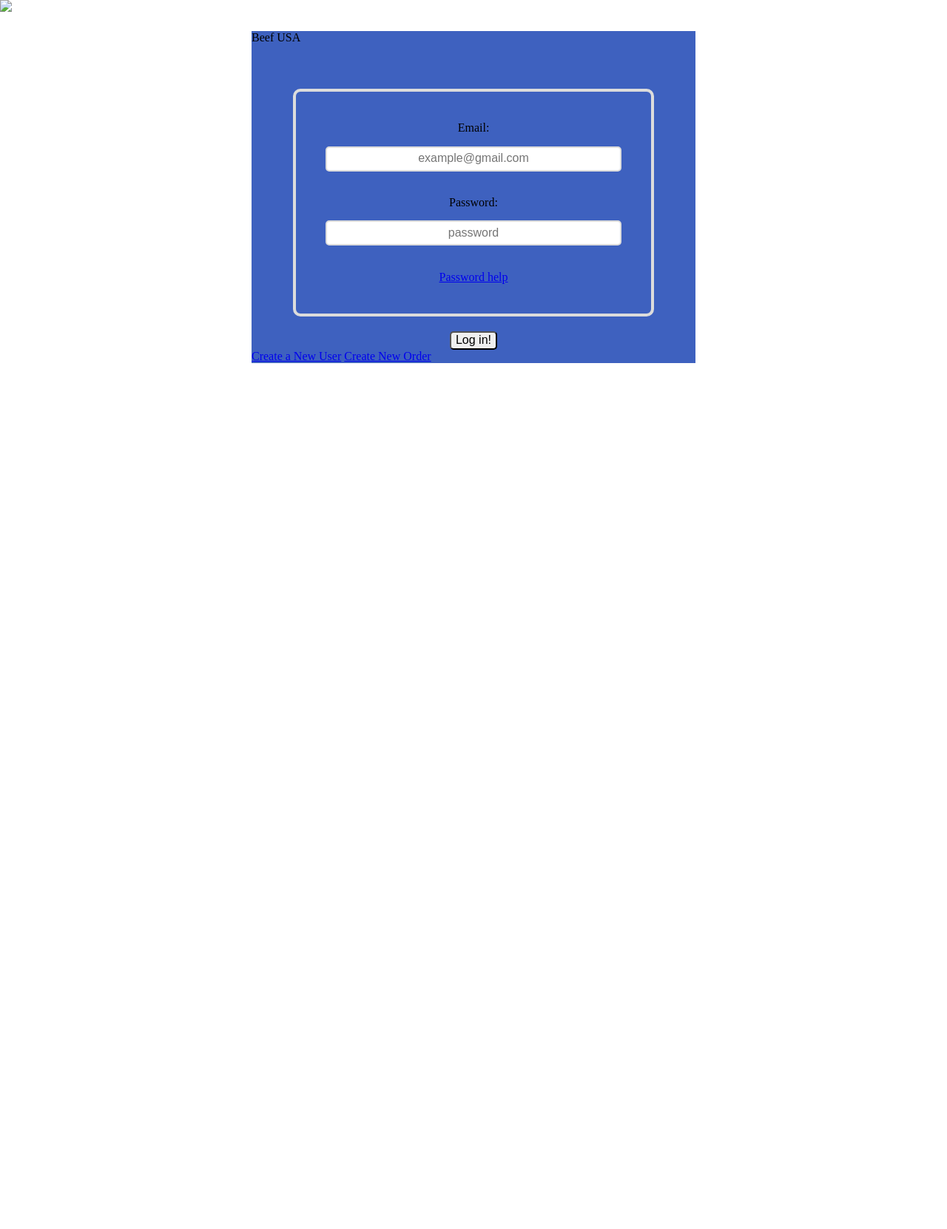
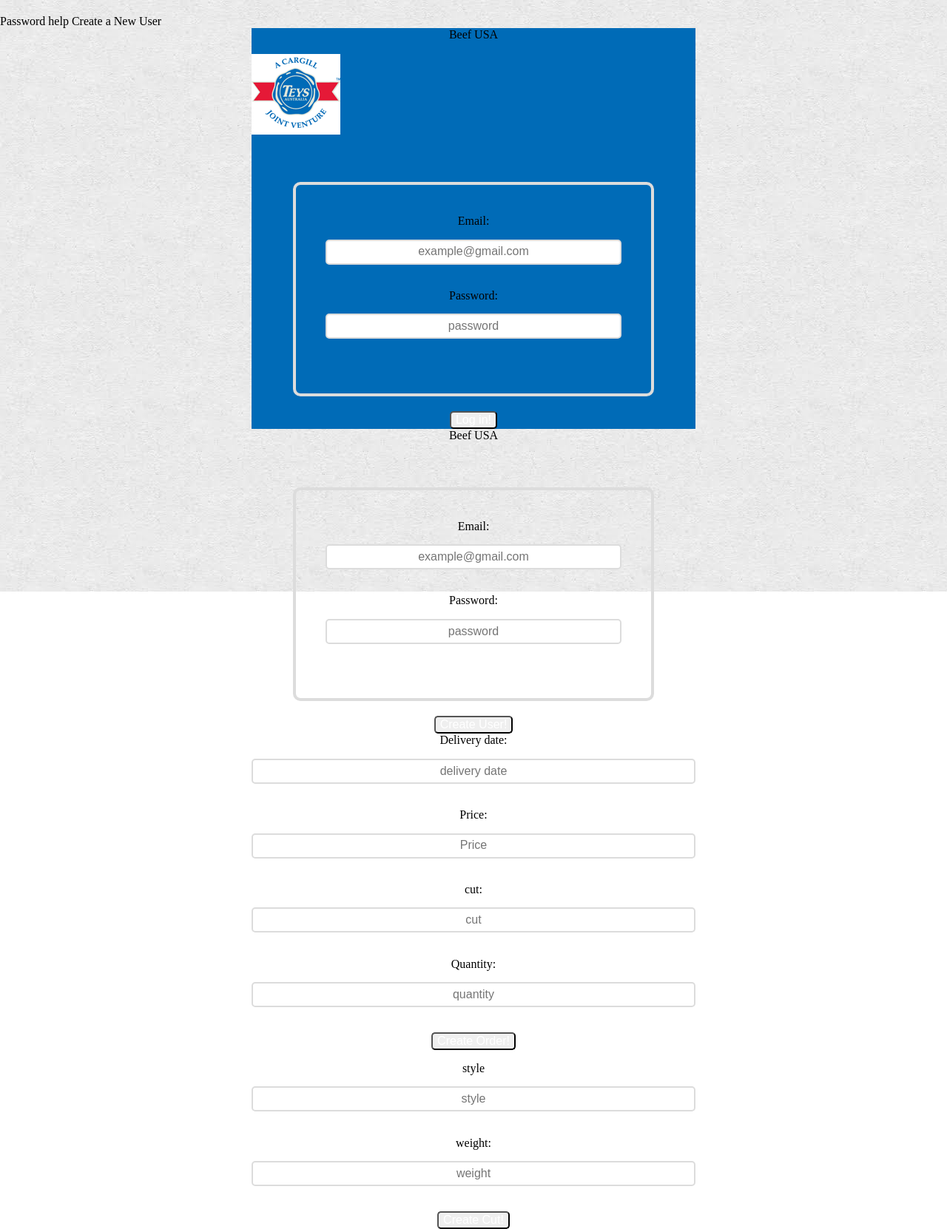
Before and after one commit to LeCatalyser/beef_API, a website: page static/index.html in a window 1280 px wide. Shown: the whole page at 74% size. Before the commit the page ends 800 px from the top, so only its background shows below. Drawn offline with nearby package versions, Linux system fonts and the light colour scheme; no server answers.

Commit message:
added logo, background, section for completed order, controller code for clicking from page to page

```diff
--- a/static/client_model.js
+++ b/static/client_model.js
@@ -112,7 +112,8 @@
       delivery: newOrder.delivery, //do we need to config this?
       price: newOrder.price,
       cutId: newOrder.cutId,
-      quantity: newOrder.quantity
+      quantity: newOrder.quantity,
+      userId: "placeholder until we have a userId"
     })
   })
     .then(res => {
--- a/static/controller.js
+++ b/static/controller.js
@@ -23,12 +23,13 @@
 //As an administrator I want to add/delete cuts
 //As an administrator I want to grant/revoke access
 
-$(".sign-up").on("click", e => {
+$(".create-user").on("click", e => {
   Beef.postUser({
     email: $(".email").val(),
     password: $(".password").val()
   }).then(user => {
     Beef.state.currentUser = user;
+    Beef.state.currentPage = "order-form";
     Beef.render();
   });
 });
@@ -61,11 +62,31 @@
   Beef.render();
 });
 
+$(".log-in").on("click", function() {
+  Beef.state.currentPage = "log-in";
+  Beef.state.currentPage = "order-form";
+  Beef.render();
+});
+
 $(".order-form-link").on("click", function() {
   Beef.state.currentPage = "order-form";
   Beef.render();
 });
 
+$(".new-order").on("submit", function() {
+  Beef.createOrder({
+    delivery: $(".delivery").val(),
+    price: $(".price").val(),
+    cutId: $(".cut").val(),
+    quantity: $(".quantity").val()
+  })
+  .then(newOrder => {
+
+  });
+});
+
+$(""//promise call back with then )
+
 $(".administrator-link").on("click", function() {
   Beef.state.currentPage = "administrator";
   Beef.render();
--- a/static/index.html
+++ b/static/index.html
@@ -6,7 +6,6 @@
   <meta charset="utf-8">
 
   <title>Beef USA</title>
-  <img class="logo" src="teys_logo.jpg">
   <meta name="order form Beef USA" content="The HTML5 Herald">
   <meta name="Luisa Salcedo" content="SitePoint">
 <link rel="stylesheet" href="https://cdnjs.cloudflare.com/ajax/libs/normalize/7.0.0/normalize.min.css">
@@ -16,24 +15,25 @@
 
 <body>
   <main>
-    <h1 class="current-user"></h1>
+    <nav>
+        <a id="forgot_pass" href="#">Password help</a>
+        <a class="sign-up-link" href =#>Create a New User</a>
+    </nav>
     <!--Landing Page-->
     <section class="welcome" id="return">
       <p>Beef USA</p>
+      <img class="logo" src="teyslogo.jpg"/>
       <div class="box">
         <form>
           <label for="email"> Email: </label>
           <input placeholder="example@gmail.com" "text"><br>
+
           <label for="password"> Password:</label>
           <input placeholder="password"><br>
-          <a class="forgot_pass" href="#">Password help</a>
         </form>
       </div>
       <button class="log-in">Log in!</button>
-      <a class="sign-up-link" href =#>Create a New User</a>
-      <a class="administrator-link" href =#>Create New Order</a>
     </section>
-
 
      <!--Log In -->
 
@@ -55,15 +55,26 @@
     <!--Order Form-->
 
     <section class="order-form">
-      <form>
+      <form class="new-order">
         <label for="delivery"> Delivery date: </label>
-        <input placeholder="delivery date"><br>
+        <input class="delivery" placeholder="delivery date"><br>
         <label for="price"> Price: </label>
-        <input placeholder="Price"><br>
+        <input class="price" placeholder="Price"><br>
         <label for="cut">cut: </label>
-        <input placeholder="quantity"><br>
+        <input class="cut" placeholder="cut"><br>
+        <label for="quantity"> Quantity:</label>
+        <input class="quantity" placeholder="quantity"><br>
+        <button class="create-order">Create Order!</button>
       </form>
     </section>
+
+    <!--Completed Order-->
+
+    <section class="completed-order">
+      <div>
+        <ul class="completed-delivery"></ul>
+      </div>
+
 
     <!--Administrator landing page-->
 
@@ -73,7 +84,7 @@
         <input class=style placeholder="style"><br>
         <label for="weight">weight: </label>
         <input class=weight placeholder="weight"><br>
-      <button class="log-in">Create Cut!</button>
+      <button class="link" id="log-in">Create Cut!</button>
       </form>
     </section>
 
--- a/static/main.css
+++ b/static/main.css
@@ -1,18 +1,47 @@
-main{
+nav {
+  margin-top: 20px;
+}
 
+nav a{
+  color: black;
+  text-decoration: none;
 }
-body{
+nav a:hover{
+  color: grey;
+}
+html, body, main {
   width: 100%;
   height: 100%;
+}
+main{
+  background-image: url("squared_texture.jpeg");
+  background-color: #cccccc;
+  display: flex;
+  flex-direction: column;
+}
+
+p{
+  text-align: center;
+}
+
+#id{
 
 }
 
 label{
   border-radius: 1em;
 }
+
+.link {
+  text-decoration: none;
+}
 #return
 {
-   background: #3e61bf;
+   background: #006bb7;
+}
+
+.sign-up-link, .create-user{
+  text-align: center;
 }
 p{
   margin-top: 0;
@@ -57,12 +86,13 @@
   border-radius: 5px;
 }
 
-button
+button, .create-user
 {
   text-align: center;
   margin: auto;
   display: block;
   border-radius: 5px;
+  color: #fff;
 
 }
 form
```
Also changed, not shown: static/squared_texture.jpeg (added), static/teyslogo.jpg (renamed from teys_logo.jpg).
